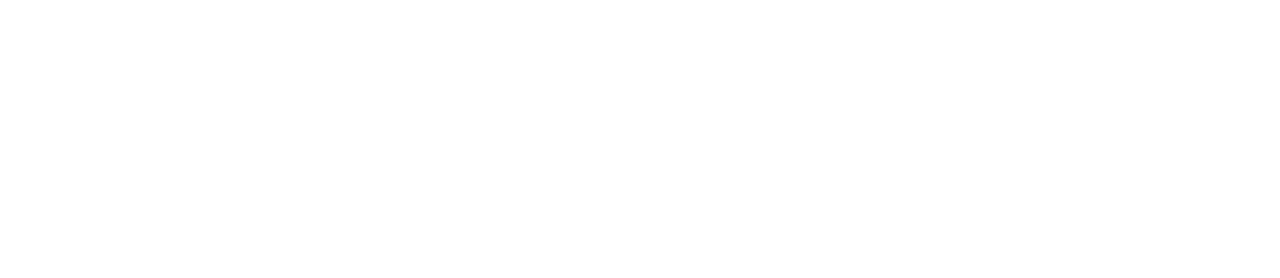
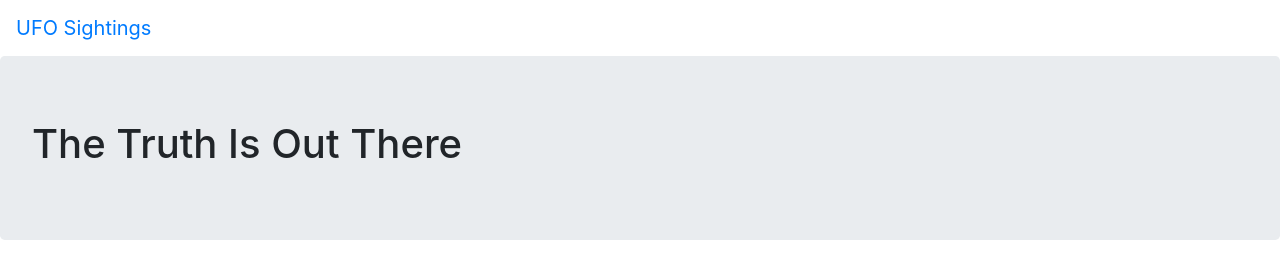
Before and after one commit to erinrkahn/UFOs, a plain HTML site: page templates/index.html in a window 1280 px wide. Drawn offline with nearby package versions, Linux system fonts and the light colour scheme.

Commit message:
add updated index.html

```diff
--- a/templates/index.html
+++ b/templates/index.html
@@ -13,6 +13,17 @@
     />
 </head>
 <body>
-
+    <div class="wrapper">
+        <nav class="navbar navbar-expand-lg">
+            <a class="navbar-brand" href="index.html">UFO Sightings</a>
+        </nav>
+    </div>
+    <div class="jumbotron">
+        <h1>The Truth Is Out There</h1>
+    </div>
+    <div class="container-fluid">
+        <div class="row">
+        </div>
+    </div>
 </body>
 </html>
```
